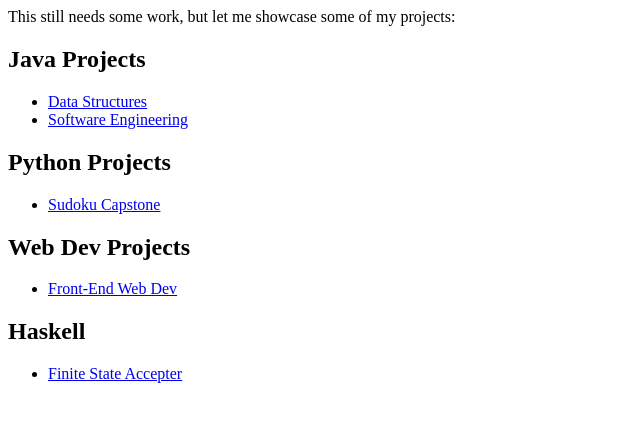
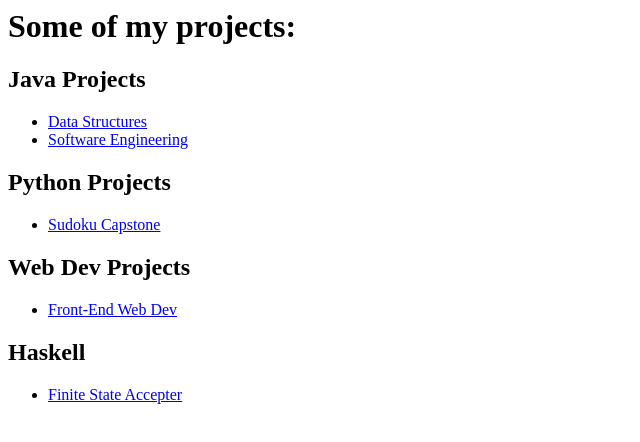
Before and after one commit to c9victor/c9victor.github.io, a plain HTML site: page index.html in a window 1280 px wide. Shown: the whole page, without its empty margins (0-640 px from the left). Drawn offline with Linux system fonts and the light colour scheme.

Commit message:
header changed

```diff
--- a/index.html
+++ b/index.html
@@ -2,7 +2,7 @@
     <title> Portfolio </title>
 </head>
 <body>
-    <p> This still needs some work, but let me showcase some of my projects: </p>
+    <h1> Some of my projects: </h1>
 
     <h2> Java Projects </h2>
     <ul>
```
